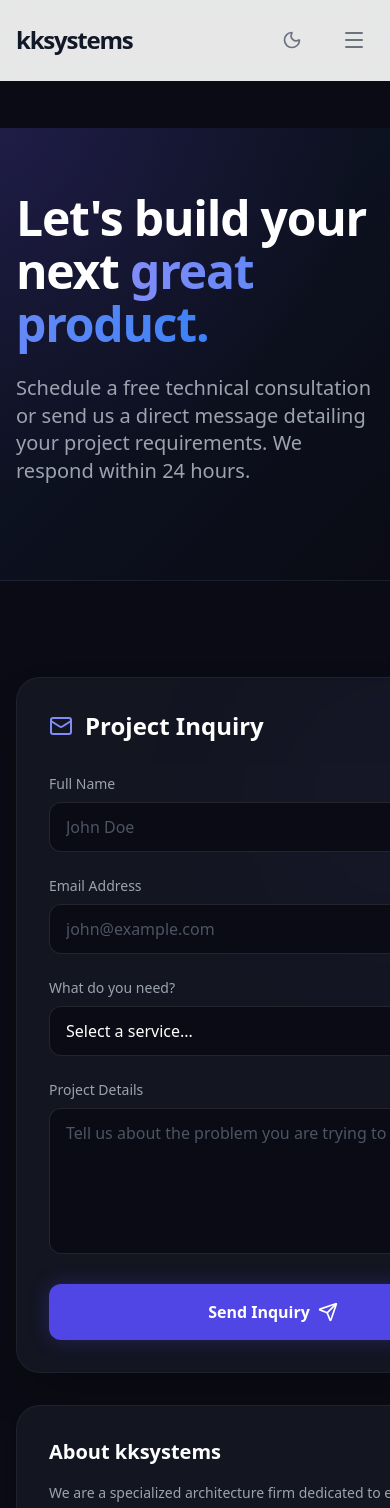
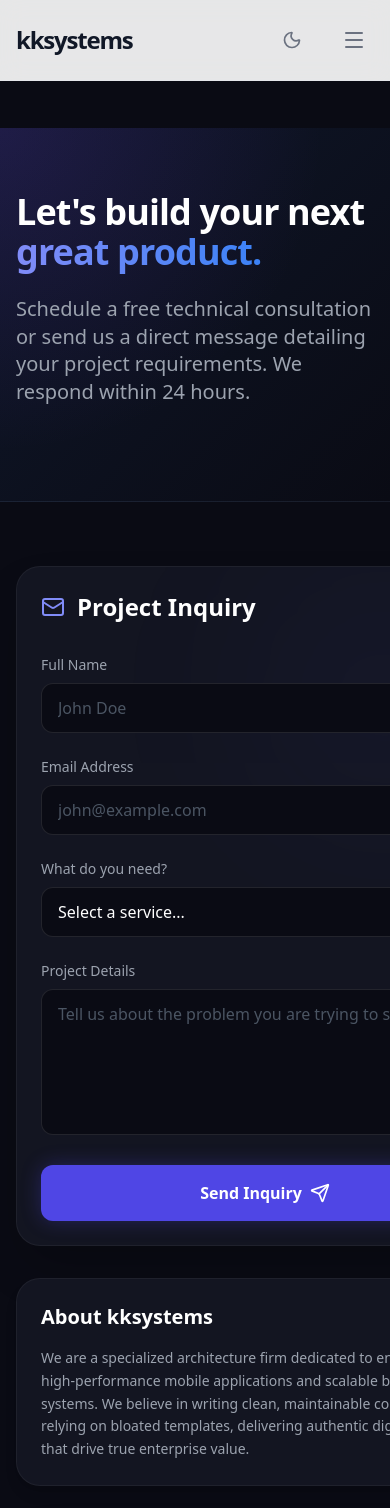
Before and after one commit to kksarang/personal-website, a React (Vite) app: page /kksystems/contact in a window 390 px wide. Shown: the top 1508 px of the page. Built offline with nearby package versions, Linux system fonts and the light colour scheme.

Commit message:
fix(kksystems): optimize contact page mobile responsive layout

```diff
--- a/src/pages/kksystems/Contact.jsx
+++ b/src/pages/kksystems/Contact.jsx
@@ -35,7 +35,7 @@ export default function Contact() {
 
                     <div className="animate-fade-in-up md:text-center flex flex-col md:items-center">
 
-                        <h1 className="text-5xl md:text-7xl font-extrabold text-white tracking-tight leading-[1.1] mb-6">
+                        <h1 className="text-4xl sm:text-5xl md:text-7xl font-extrabold text-white tracking-tight leading-[1.1] mb-6">
                             Let's build your next <br className="hidden md:block" />
                             <span className="text-transparent bg-clip-text bg-gradient-to-r from-indigo-400 to-blue-500">
                                 great product.
@@ -49,14 +49,14 @@ export default function Contact() {
                 </div>
             </div>
 
-            <div className="max-w-7xl mx-auto px-4 sm:px-6 lg:px-8 mt-24">
-                <div className="grid lg:grid-cols-2 gap-16">
+            <div className="max-w-7xl mx-auto px-4 sm:px-6 lg:px-8 mt-16 md:mt-24">
+                <div className="grid lg:grid-cols-2 gap-8 lg:gap-16">
 
                     {/* LEFT COLUMN: CONTACT FORM & INFO */}
                     <div className="space-y-8 animate-fade-in-up animation-delay-100 flex flex-col h-full">
 
                         {/* 1. Direct Messaging Form */}
-                        <div className="bg-[#131521] border border-white/5 rounded-3xl p-8 lg:p-10 shadow-2xl relative overflow-hidden group">
+                        <div className="bg-[#131521] border border-white/5 rounded-3xl p-6 sm:p-8 lg:p-10 shadow-2xl relative overflow-hidden group">
                             <div className="absolute top-0 right-0 w-64 h-64 bg-indigo-500/10 rounded-full blur-[100px] transition-opacity duration-500 group-hover:opacity-100 opacity-50" />
 
                             <h3 className="text-2xl font-bold text-white mb-8 relative z-10 flex items-center gap-3">
@@ -121,7 +121,7 @@ export default function Contact() {
                         </div>
 
                         {/* Minimal About Block */}
-                        <div className="bg-[#131521] border border-white/5 rounded-3xl p-8 shadow-lg relative overflow-hidden">
+                        <div className="bg-[#131521] border border-white/5 rounded-3xl p-6 sm:p-8 shadow-lg relative overflow-hidden">
                             <h3 className="text-xl font-bold text-white mb-4">About kksystems</h3>
                             <p className="text-gray-400 leading-relaxed text-sm">
                                 We are a specialized architecture firm dedicated to engineering high-performance mobile applications and scalable backend systems. We believe in writing clean, maintainable code rather than relying on bloated templates, delivering authentic digital products that drive true enterprise value.
@@ -147,7 +147,7 @@ export default function Contact() {
                     <div className="space-y-8 animate-fade-in-up animation-delay-200 flex flex-col h-full">
 
                         {/* 2. Call Scheduling UI */}
-                        <div className="bg-[#131521] border border-white/5 rounded-3xl p-8 lg:p-10 shadow-2xl">
+                        <div className="bg-[#131521] border border-white/5 rounded-3xl p-6 sm:p-8 lg:p-10 shadow-2xl">
                             <h3 className="text-2xl font-bold text-white mb-6 flex items-center gap-3">
                                 <Calendar className="w-6 h-6 text-blue-400" />
                                 Schedule a Concept Call
@@ -211,7 +211,7 @@ export default function Contact() {
                         </div>
 
                         {/* 3. Location & Meta */}
-                        <div className="bg-gradient-to-br from-indigo-900/20 to-purple-900/20 border border-indigo-500/20 rounded-3xl p-8 lg:p-10 shadow-2xl relative overflow-hidden flex-1 flex flex-col">
+                        <div className="bg-gradient-to-br from-indigo-900/20 to-purple-900/20 border border-indigo-500/20 rounded-3xl p-6 sm:p-8 lg:p-10 shadow-2xl relative overflow-hidden flex-1 flex flex-col">
                             <div className="absolute top-0 right-0 w-32 h-32 bg-indigo-500/10 rounded-full blur-[50px] pointer-events-none" />
                             <div className="flex flex-col gap-6 relative z-10 w-full h-full">
                                 <div className="flex flex-col gap-3 flex-1">
@@ -234,34 +234,34 @@ export default function Contact() {
                                 </div>
                                 <div className="w-full h-[1px] bg-white/5" />
                                 <div className="flex items-start gap-4">
-                                    <Phone className="w-6 h-6 text-indigo-400 mt-1" />
-                                    <div>
+                                    <Phone className="w-6 h-6 text-indigo-400 mt-1 flex-shrink-0" />
+                                    <div className="min-w-0">
                                         <h4 className="text-white font-bold text-lg">Direct Line</h4>
-                                        <a href="tel:+919995254290" className="text-gray-400 mt-1 hover:text-indigo-400 transition-colors block">+91 9995254290</a>
+                                        <a href="tel:+919995254290" className="text-gray-400 mt-1 hover:text-indigo-400 transition-colors block truncate">+91 9995254290</a>
                                     </div>
                                 </div>
                                 <div className="w-full h-[1px] bg-white/5" />
                                 <div className="flex items-start gap-4">
-                                    <Globe className="w-6 h-6 text-blue-400 mt-1" />
-                                    <div>
+                                    <Globe className="w-6 h-6 text-blue-400 mt-1 flex-shrink-0" />
+                                    <div className="min-w-0">
                                         <h4 className="text-white font-bold text-lg">Official Website</h4>
-                                        <a href="https://www.sarangrajan.in/" target="_blank" rel="noreferrer" className="text-gray-400 mt-1 hover:text-blue-400 transition-colors block">sarangrajan.in</a>
+                                        <a href="https://www.sarangrajan.in/" target="_blank" rel="noreferrer" className="text-gray-400 mt-1 hover:text-blue-400 transition-colors block truncate">sarangrajan.in</a>
                                     </div>
                                 </div>
                                 <div className="w-full h-[1px] bg-white/5" />
-                                <div className="grid grid-cols-2 gap-4">
+                                <div className="grid grid-cols-1 sm:grid-cols-2 gap-4">
                                     <div className="flex items-start gap-4">
-                                        <Instagram className="w-6 h-6 text-pink-500 mt-1" />
-                                        <div>
+                                        <Instagram className="w-6 h-6 text-pink-500 mt-1 flex-shrink-0" />
+                                        <div className="min-w-0">
                                             <h4 className="text-white font-bold text-lg">Instagram</h4>
-                                            <a href="https://www.instagram.com/kksystems_offical/" target="_blank" rel="noreferrer" className="text-gray-400 mt-1 hover:text-pink-400 transition-colors block">@kksystems_offical</a>
+                                            <a href="https://www.instagram.com/kksystems_offical/" target="_blank" rel="noreferrer" className="text-gray-400 mt-1 hover:text-pink-400 transition-colors block truncate">@kksystems_offical</a>
                                         </div>
                                     </div>
                                     <div className="flex items-start gap-4">
-                                        <Github className="w-6 h-6 text-gray-300 mt-1" />
-                                        <div>
+                                        <Github className="w-6 h-6 text-gray-300 mt-1 flex-shrink-0" />
+                                        <div className="min-w-0">
                                             <h4 className="text-white font-bold text-lg">GitHub</h4>
-                                            <a href="https://github.com/kksarang" target="_blank" rel="noreferrer" className="text-gray-400 mt-1 hover:text-white transition-colors block">/kksarang</a>
+                                            <a href="https://github.com/kksarang" target="_blank" rel="noreferrer" className="text-gray-400 mt-1 hover:text-white transition-colors block truncate">/kksarang</a>
                                         </div>
                                     </div>
                                 </div>
```
